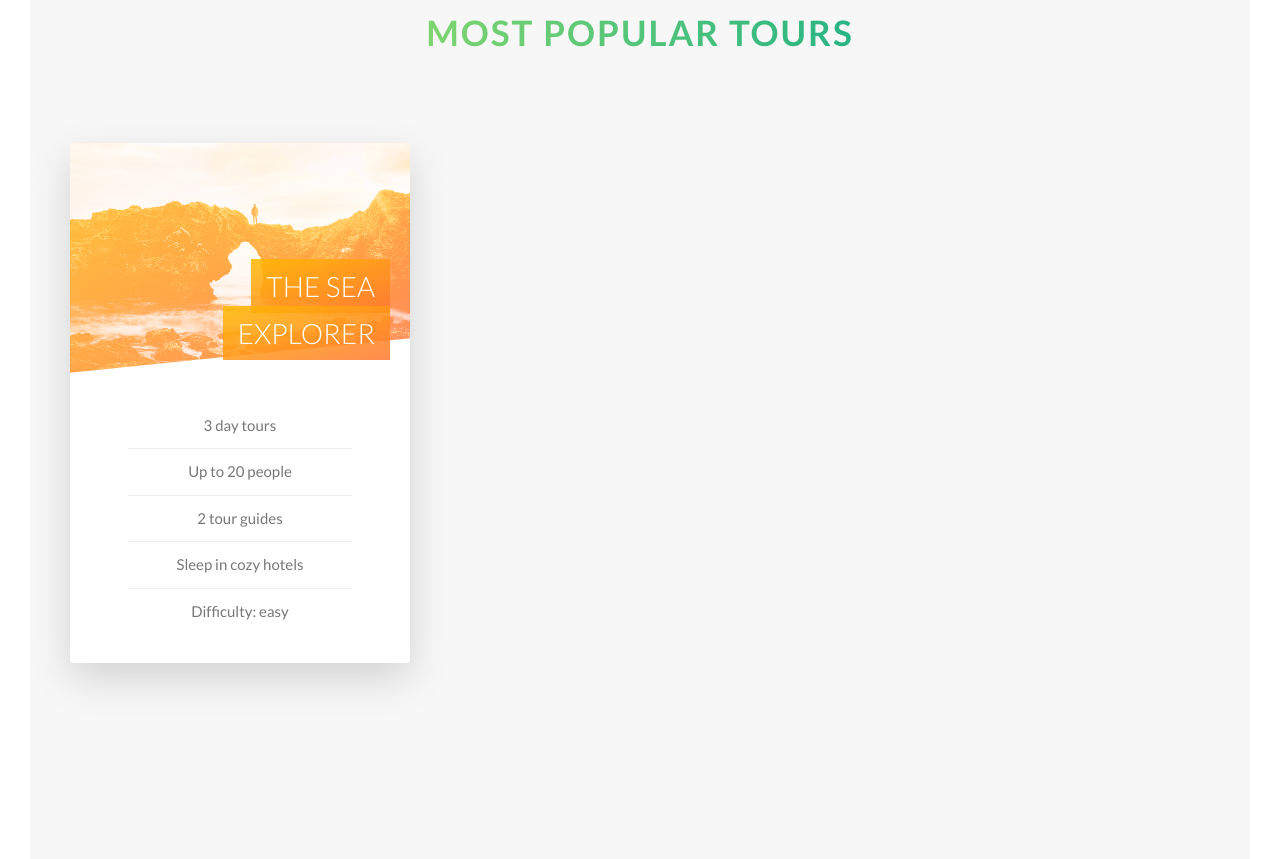
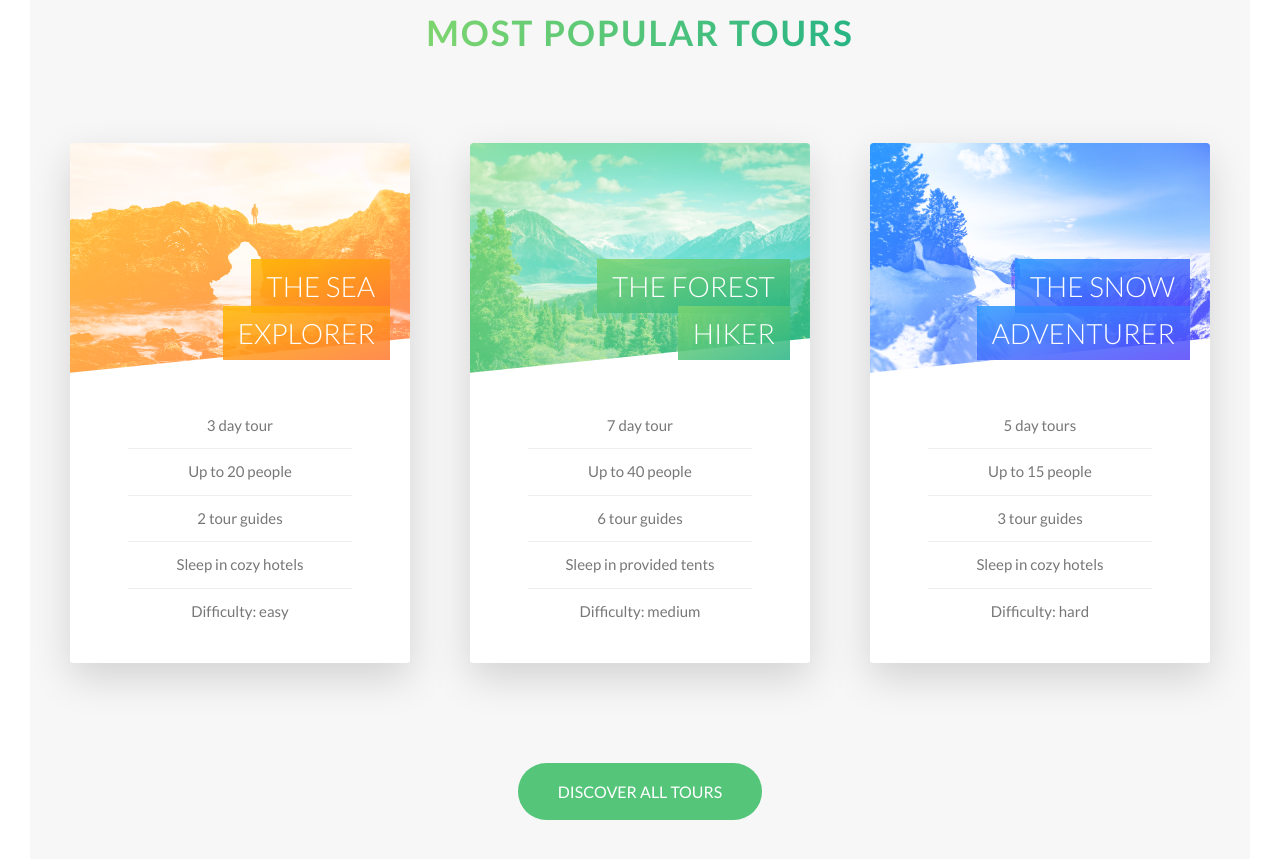
Before and after one commit to kellybarber/Schmedtmann-Natours, a website: page public/index.html in a window 1280 px wide. Shown: the part 2302-3161 px from the top of the page. Drawn offline with Linux system fonts and the light colour scheme.

Commit message:
Finished building tour info cards

```diff
--- a/public/index.html
+++ b/public/index.html
@@ -113,7 +113,7 @@
                   </h4>
                   <div class="card__details">
                     <ul>
-                      <li>3 day tours</li>
+                      <li>3 day tour</li>
                       <li>Up to 20 people</li>
                       <li>2 tour guides</li>
                       <li>Sleep in cozy hotels</li>
@@ -133,11 +133,68 @@
               </div>
             </div>
             <div class="col-1-of-3">
-
+              <div class="card">
+                <div class="card__side card__side--front card__side--front-2">
+                  <div class="card__picture card__picture--2"></div>
+                  <h4 class="card__heading">
+                    <span class="card__heading-span card__heading-span--2">
+                      The Forest Hiker
+                    </span>
+                  </h4>
+                  <div class="card__details">
+                    <ul>
+                      <li>7 day tour</li>
+                      <li>Up to 40 people</li>
+                      <li>6 tour guides</li>
+                      <li>Sleep in provided tents</li>
+                      <li>Difficulty: medium</li>
+                    </ul>
+                  </div>
+                </div>
+                <div class="card__side card__side--back card__side--back-2">
+                  <div class="card__cta">
+                    <div class="card__price-box">
+                      <p class="card__price-only">Only</p>
+                      <p class="card__price-value">$497</p>
+                    </div>
+                    <a href="#" class="btn btn--white">Book Now</a>
+                  </div>
+                </div>
+              </div>
             </div>
             <div class="col-1-of-3">
-
+              <div class="card">
+                <div class="card__side card__side--front card__side--front-3">
+                  <div class="card__picture card__picture--3"></div>
+                  <h4 class="card__heading">
+                    <span class="card__heading-span card__heading-span--3">
+                      The Snow Adventurer
+                    </span>
+                  </h4>
+                  <div class="card__details">
+                    <ul>
+                      <li>5 day tours</li>
+                      <li>Up to 15 people</li>
+                      <li>3 tour guides</li>
+                      <li>Sleep in cozy hotels</li>
+                      <li>Difficulty: hard</li>
+                    </ul>
+                  </div>
+                </div>
+                <div class="card__side card__side--back card__side--back-3">
+                  <div class="card__cta">
+                    <div class="card__price-box">
+                      <p class="card__price-only">Only</p>
+                      <p class="card__price-value">$897</p>
+                    </div>
+                    <a href="#" class="btn btn--white">Book Now</a>
+                  </div>
+                </div>
+              </div>
             </div>
+          </div>
+          <div class="u-center-text u-margin-top-extra-large">
+            <a href="#" class="btn btn--green">Discover all tours</a>
           </div>
         </section>
       </main>
--- a/public/sass/base/_utilities.scss
+++ b/public/sass/base/_utilities.scss
@@ -13,3 +13,11 @@
 .u-margin-bottom-small {
   margin-bottom: 1.5rem;
 }
+
+.u-margin-top-extra-large {
+  margin-top: 10rem;
+}
+
+.u-margin-top-large {
+  margin-top: 8rem;
+}
--- a/public/sass/components/_button.scss
+++ b/public/sass/components/_button.scss
@@ -31,6 +31,15 @@
 
     &::after {
       background-color: $color-white;
+    }
+  }
+
+  &--green {
+    background-color: $color-primary;
+    color: $color-white;
+
+    &::after {
+      background-color: $color-primary;
     }
   }
 
--- a/public/sass/components/_card.scss
+++ b/public/sass/components/_card.scss
@@ -28,6 +28,14 @@
       &-1 {
         background-image: linear-gradient(to right bottom, $color-secondary-light, $color-secondary-dark)
       }
+
+      &-2 {
+        background-image: linear-gradient(to right bottom, $color-primary-light, $color-primary-dark)
+      }
+
+      &-3 {
+        background-image: linear-gradient(to right bottom, $color-tertiary-light, $color-tertiary-dark)
+      }
     }
 
   }
@@ -47,17 +55,19 @@
     height: 23rem;
     background-blend-mode: screen;
     clip-path: polygon(0 0, 100% 0, 100% 85%, 0 100%);
+    border-top-left-radius: 3px;
+    border-top-right-radius: 3px;
 
     &--1 {
       background-image: linear-gradient(to right bottom, $color-secondary-light, $color-secondary-dark), url(../img/nat-5.jpg)
     }
 
     &--2 {
-      background-image: url(../img/nat-5.jpg)
+      background-image: linear-gradient(to right bottom, $color-primary-light, $color-primary-dark), url(../img/nat-6.jpg)
     }
 
     &--3 {
-      background-image: url(../img/nat-5.jpg)
+      background-image: linear-gradient(to right bottom, $color-tertiary-light, $color-tertiary-dark), url(../img/nat-7.jpg)
     }
   }
 
@@ -80,6 +90,14 @@
 
     &--1 {
       background-image: linear-gradient(to right bottom, rgba($color-secondary-light, .85), rgba($color-secondary-dark, .85));
+    }
+
+    &--2 {
+      background-image: linear-gradient(to right bottom, rgba($color-primary-light, .85), rgba($color-primary-dark, .85));
+    }
+
+    &--3 {
+      background-image: linear-gradient(to right bottom, rgba($color-tertiary-light, .85), rgba($color-tertiary-dark, .85));
     }
   }
 
--- a/public/sass/pages/_home.scss
+++ b/public/sass/pages/_home.scss
@@ -23,6 +23,6 @@
 
 .section-tours {
   background-color: $color-grey-light-1;
-  padding: 25rem 0 50rem;
+  padding: 25rem 0 15rem;
   margin-top: -10rem;
 }
```
Also changed, not shown: public/css/style.css.
